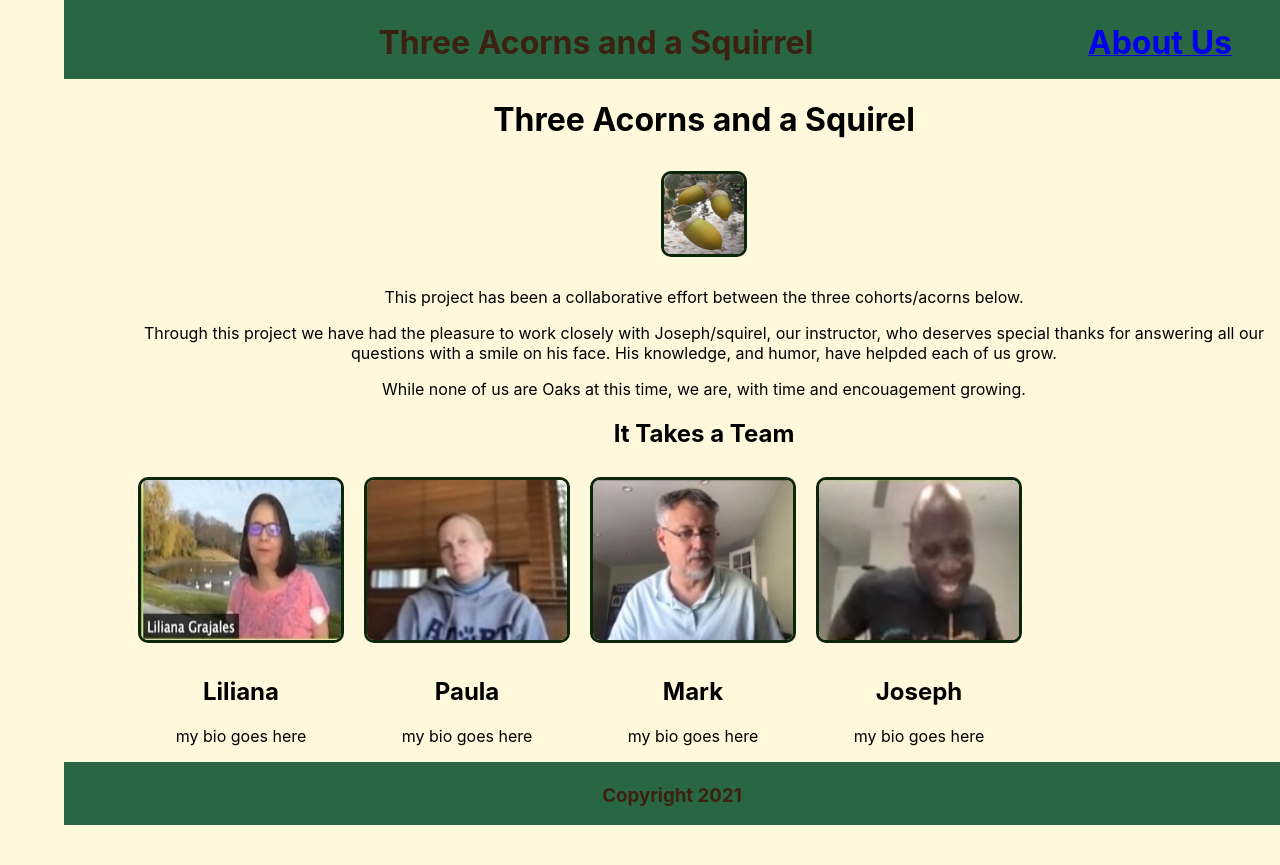
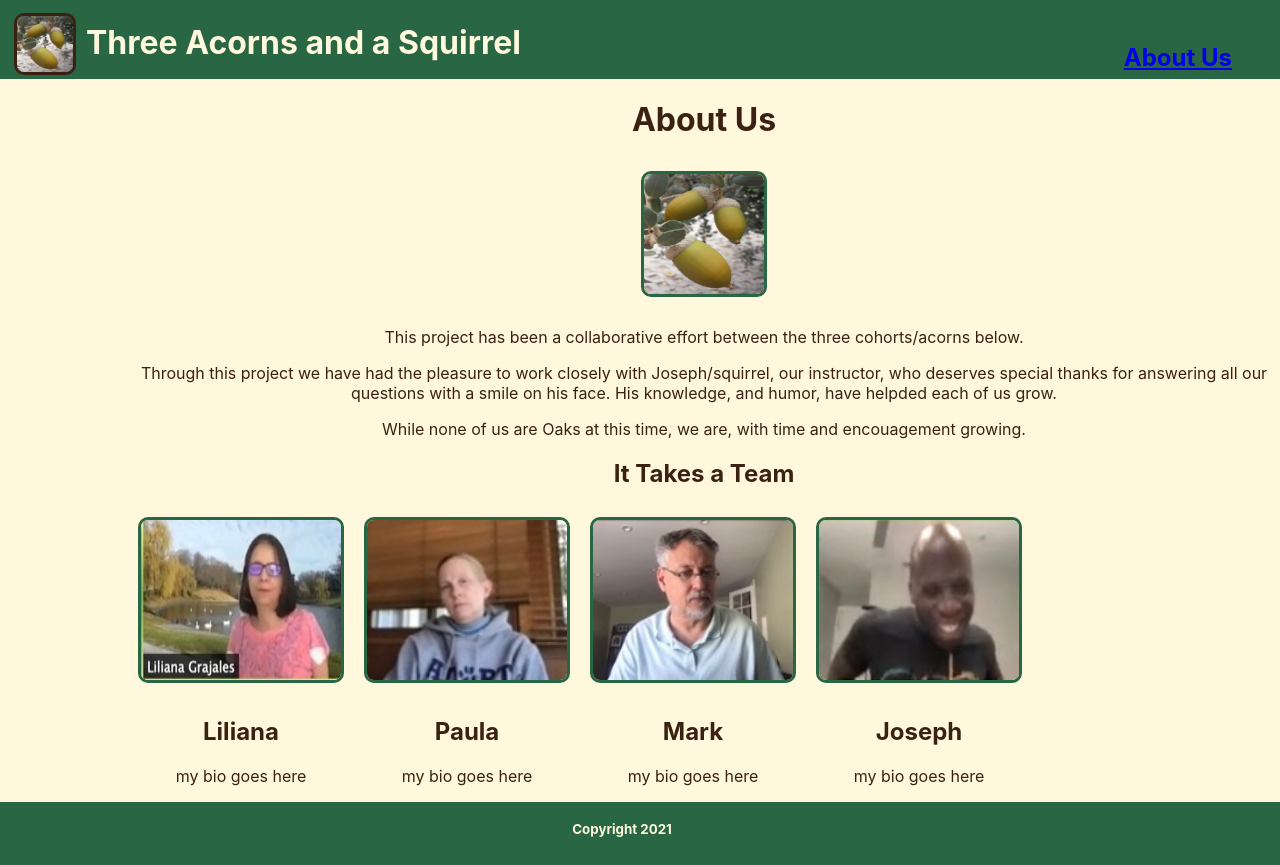
Before and after one commit to Grajales/unit3-trefle, a React (Create React App) app in the folder bird-app/: page /aboutme in a window 1280 px wide. Before the commit the page ends 825 px from the top, so only its background shows below. Built offline with nearby package versions, Linux system fonts and the light colour scheme; no server answers.

Commit message:
CSS on About Us page

```diff
--- a/bird-app/src/AboutMe/AboutMe.css
+++ b/bird-app/src/AboutMe/AboutMe.css
@@ -1,6 +1,7 @@
 .App {
   text-align: center;
   margin-left: 5vw;
+  color: rgb(59, 33, 18);
 }
 
 .AboutMe-Intro-Div {
@@ -8,11 +9,11 @@
 }
 
 .AboutMe-logo {
-  width: 10vmin;
-  height: 10vmin;
+  width: 15vmin;
+  height: 15vmin;
   pointer-events: none;
   border-radius: 10px;
-  border: solid rgb(12, 38, 12) 0.25vw;
+  border: solid rgb(41, 102, 67) 0.25vw;
 }
 
 .AboutMe-Team-Hdr{
@@ -34,5 +35,5 @@
   height: 20vmin;
   pointer-events: none;
   border-radius: 10px;
-  border: solid rgb(12, 38, 12) 0.25vw;
+  border: solid rgb(41, 102, 67) 0.25vw;
 }
--- a/bird-app/src/AboutMe/AboutMe.js
+++ b/bird-app/src/AboutMe/AboutMe.js
@@ -15,11 +15,11 @@ class AboutMe extends Component {
       <div>
         <main>
           <div className='AboutMe-Intro-Div'>
-            <h1 className='AboutMe-Intro-Hdr'>Three Acorns and a Squirel</h1>
+            <h1 className='AboutMe-Intro-Hdr'>About Us</h1>
             <img src={ThreeAcorns} alt="three acorns image" className='AboutMe-logo' />
             <p className='AboutMe-Intro'>
               This project has been a collaborative effort between the three cohorts/acorns below.
-              <p>Through this project we have had the pleasure to work closely with Joseph/squirel, our instructor, who
+              <p>Through this project we have had the pleasure to work closely with Joseph/squirrel, our instructor, who
               deserves special thanks for answering all our questions with a smile on his face.
               His knowledge, and humor, have helpded each of us grow.</p>
               <p>While none of us are Oaks at this time, we are, with time and encouagement growing.</p></p>
--- a/bird-app/src/App.js
+++ b/bird-app/src/App.js
@@ -77,17 +77,17 @@ class App extends Component {
               <Route exact path='/aboutme/' component={AboutMe} />
 
 
-            <Route path='/'
+            <Route exact path='/'
               render={(props) =>
                 <Homepage {...this.state} />
               }>
             </Route>
-            <Route path='/search/'
+            <Route exact path='/search/'
               render={(routerProps) =>
                 <Search {...this.state} />
               }>
             </Route>
-            <Route path='/list/'
+            <Route exact path='/list/'
               render={(routerProps) =>
                 <List {...this.state} />
               }>
--- a/bird-app/src/Footer/Footer.css
+++ b/bird-app/src/Footer/Footer.css
@@ -1,11 +1,11 @@
 .Footer {
     height: .55in;
     background-color: rgb(41, 102, 67);
-    color: rgb(59, 33, 18);
     padding-top: .1in;
     text-align: center;
-    font-size: 7pt;
+    font-size: 5pt;
+    margin-left: -100px;
 }
 .Footer h1 {
-    color: rgb(59, 33, 18);
+    color:cornsilk;
 }
--- a/bird-app/src/Header/Header.css
+++ b/bird-app/src/Header/Header.css
@@ -1,8 +1,10 @@
 .Header {
     height: .75in;
     background-color: rgb(41, 102, 67);
-    color: rgb(59, 33, 18);
+    color: cornsilk;
     padding-top: .07in;
+    margin-left: -100px;
+
 }
 
 .Header li {
@@ -16,6 +18,17 @@
     padding-top: 0;
     margin-top: 0;
     display: inline;
-    padding-top: .25in;
+    padding-top: 0in;
+    float:inline-start;
 
 }
+
+.Header-logo {
+    width: 7vmin;
+    height: 7vmin;
+    border-radius: 10px;
+    border: solid rgb(59, 33, 18) 0.25vw;
+    float: left;
+    margin-top: -10px;
+    display: inline-flex;
+  }
--- a/bird-app/src/Header/Header.js
+++ b/bird-app/src/Header/Header.js
@@ -1,14 +1,16 @@
 import React from "react";
 import { Route, Link, Switch, Redirect } from "react-router-dom";
 import './Header.css';
+import ThreeAcorns from './three_acorns.jpg';
 
 function Header () {
     return (
         <div className='Header'>
             <ul>
+            <img src={ThreeAcorns} alt="three acorns image" className='Header-logo' />
             <h1>Three Acorns and a Squirrel</h1>
             <li><Link to='/aboutme'>
-            <h1>About Us</h1>
+            <h2>About Us</h2>
           </Link>
           </li>
             </ul>
--- a/bird-app/src/Homepage.js
+++ b/bird-app/src/Homepage.js
@@ -33,7 +33,7 @@ class Homepage extends Component {
                     <img src={plantPhoto} alt="Trees"/>
                 </div>
                 <div class='column'>
-                    <img src={plantPhoto} alt="Vegetables"/>
+                    <img src={plantPhoto} alt="Fruit"/>
                 </div>
 
         </div>
```
Also changed, not shown: bird-app/src/Header/three_acorns.jpg (added), 1 other file (tests, documents, lock files or other folders).
